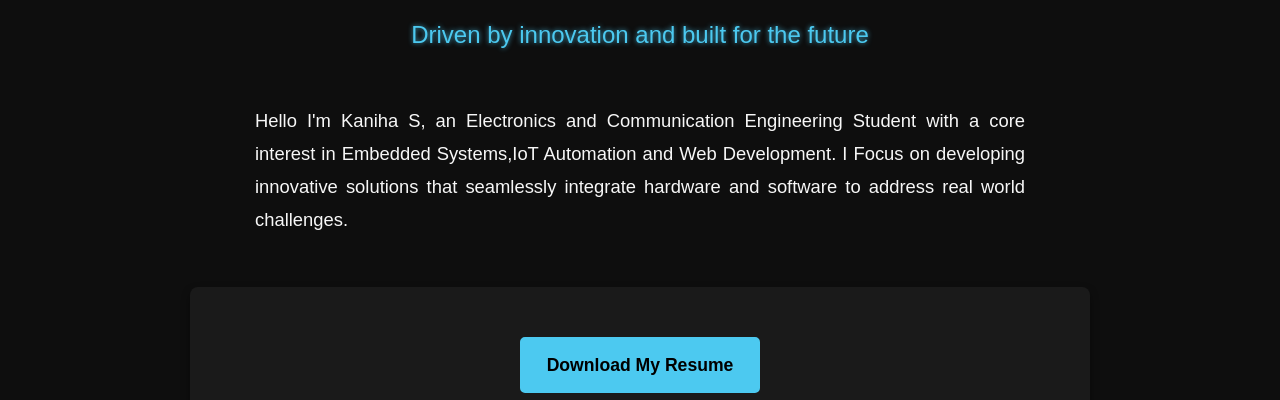
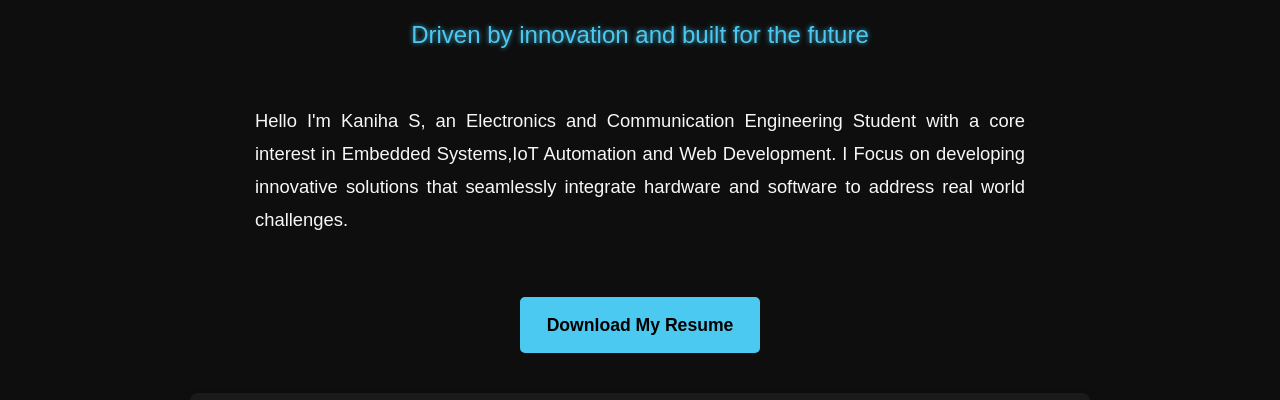
Before and after one commit to kanihas/Portfolio, a plain HTML site: page index.html in a window 1280 px wide. Shown: the part 400-800 px from the top of the page. Drawn offline with Linux system fonts and the light colour scheme.

Commit message:
Update styles.css

```diff
--- a/styles.css
+++ b/styles.css
@@ -229,6 +229,18 @@ h2, h3 {
 #about strong {
     color: var(--accent-color);
 }
+/* --- NEW SECTION FOR RESUME DOWNLOAD BUTTON --- */
+.download-section {
+    /* Sets padding for the section */
+    padding: 10px 0 40px 0;
+    /* Uses the black background color */
+    background-color: var(--body-bg-color);
+    /* Removes any shadow or border radius */
+    box-shadow: none;
+    margin-bottom: 0;
+    border-radius: 0;
+}
+/* --- END NEW SECTION --- */
 
 /* --- SKILLS SECTION --- */
 #skills .skills-list {
@@ -641,4 +653,5 @@ footer {
     .contact-icon-list .fas {
         font-size: 2rem;
     }
+
 }
```
